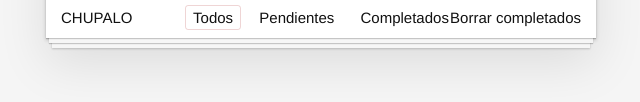
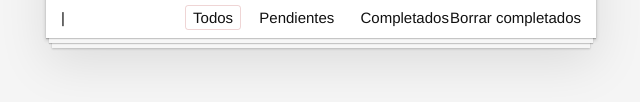
Before and after one commit to mpobletee/todo-js, a website built with webpack: page src/index.html in a window 1280 px wide. Shown: the part 200-302 px from the top of the page, 319-959 px from the left. Built offline with nearby package versions, Linux system fonts and the light colour scheme.

Commit message:
fix index

```diff
--- a/src/index.html
+++ b/src/index.html
@@ -40,7 +40,7 @@
 			<footer class="footer">
 				<!-- This should be `0 items left` by default -->
 				<!-- <span class="todo-count"><strong>0</strong> pendiente(s)</span> -->
-				<span class="todo-count"><strong>CHUPALO</strong></span>
+				<span class="todo-count"><strong>|</strong></span>
 				<!-- Remove this if you don't implement routing -->
 				<ul class="filters">
 					<li>
```
